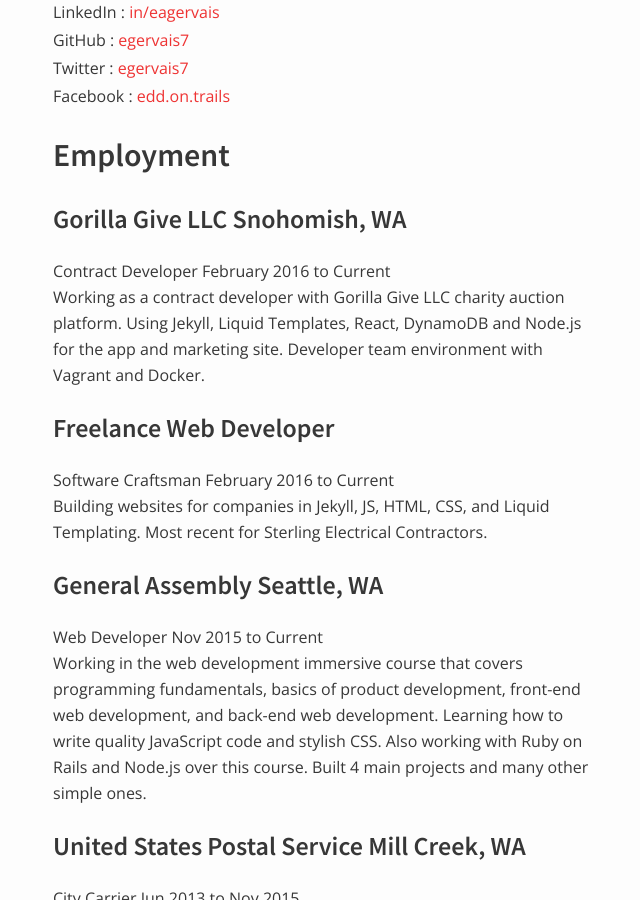
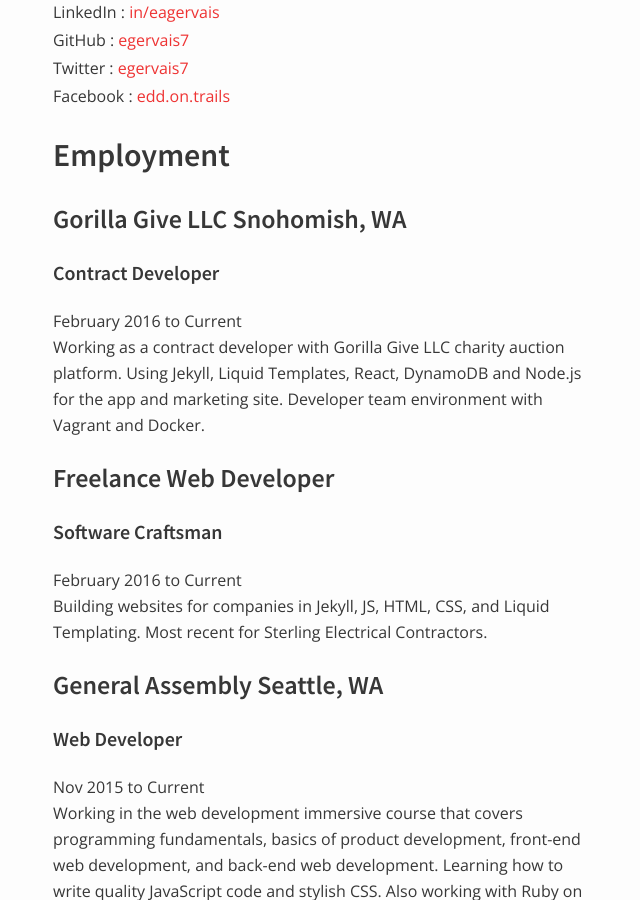
Before and after one commit to egervais7/myPortfolio, a Jekyll site: the page built from about.md, in a window 1280 px wide and 900 px high, scrolled down 255 px. Shown: the whole window, without its empty margins (317-957 px from the left). Built offline with Jekyll 4.4.1, drawn with Linux system fonts in a browser that asks for light colours; some of the changed text lies outside the part shown.

Commit message:
added bold for job titles

```diff
--- a/about.md
+++ b/about.md
@@ -15,15 +15,18 @@
 ## Employment
 
 ### Gorilla Give LLC Snohomish, WA<br>
-  Contract Developer February 2016 to Current<br>
+#### Contract Developer <br>
+  February 2016 to Current<br>
     Working as a contract developer with Gorilla Give LLC charity auction platform. Using Jekyll, Liquid Templates, React, DynamoDB and Node.js for the app and marketing site. Developer team environment with Vagrant and Docker.
 
 ### Freelance Web Developer <br>
-  Software Craftsman February 2016 to Current<br>
+#### Software Craftsman <br>
+  February 2016 to Current<br>
     Building websites for companies in Jekyll, JS, HTML, CSS, and Liquid Templating. Most recent for Sterling Electrical Contractors.
 
 ### General Assembly	Seattle, WA<br>
-  Web Developer	Nov 2015 to Current<br>
+#### Web Developer	<br>
+  Nov 2015 to Current<br>
     Working in the web development immersive course that covers programming fundamentals, basics of product development, front-end web development, and back-end web development. Learning how to write quality JavaScript code and stylish CSS. Also  working with Ruby on Rails and Node.js over this course. Built 4 main projects and many other simple ones.
 
 ### United States Postal Service	Mill Creek, WA<br>
@@ -51,7 +54,7 @@
   Associates of Science<br>
     Studied Chemistry, Organic Chemistry and many other sciences including Computer Science.
 
-## Notable Achievements\
+## Notable Achievements
 
 ### Pacific Crest Scenic Trail Thru Hike 	<br>
   Apr 2012 to Aug 2012<br>
```
